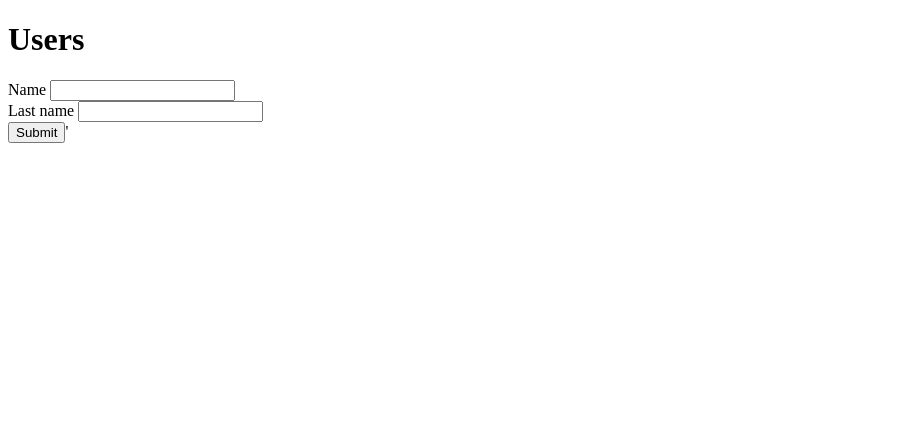
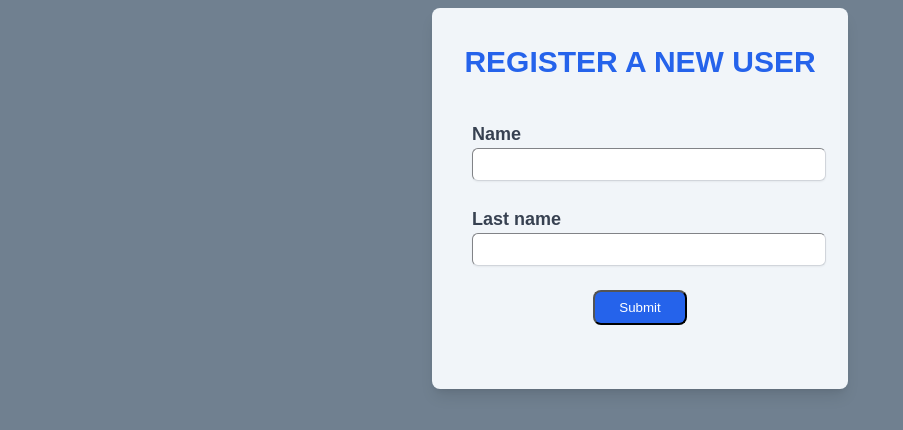
Before and after one commit to hectorslqm/users-API, a website: page index.html in a window 1280 px wide. Shown: the whole page, without its empty margins (0-903 px from the left). Drawn offline with Linux system fonts and the light colour scheme; no server answers.

Commit message:
Install Tailwind and adding some styles

```diff
--- a/api.js
+++ b/api.js
@@ -16,7 +16,7 @@ app.put('/users/:id', user.update)
 app.patch('/users/:id', user.update)
 app.delete('/users/:id', user.destroy)
 
-//This indicate to the midleware that the app will use the static files in the app folder so the user can render my index.html file
+//This indicate to the midleware that the app will use the static files in the app folder so the user can render the multiple files inside app/
 app.use(express.static('app'))
 
 app.get('/', (req, res) => {
--- a/app/main.js
+++ b/app/main.js
@@ -2,19 +2,23 @@ console.log('Welcome! Feel free to use the site or tools like Postman or Thunder
 console.log('If you need help, please contact me at: hectorslqm@gmail.com')
 const loadInitialTemplate = () => {
     const template = `
-        <h1>Users</h1>
-        <form id="user-form">
-            <div>
-                <label>Name</label>
-                <input name="name"/>
-            </div>
-            <div>
-                <label>Last name</label>
-                <input name="lastname"/>
-            </div>
-            <button type="submit">Submit</button>'
-        </form>
-        <ul id="user-list"></ul>
+        <div class="bg-slate-100 shadow-lg rounded-lg p-4 max-w-sm mx-auto">
+            <h1 class='text-3xl font-bold text-blue-600 text-center'>REGISTER A NEW USER</h1>
+            <form id="user-form" class="space-y-6 p-6">
+                <div>
+                    <label class="block text-lg font-semibold text-gray-700">Name</label>
+                    <input name="name" class="w-full p-2 border border-gray-300 rounded-md shadow-sm focus:ring-2 focus:ring-blue-500 focus:border-blue-500"/>
+                </div>
+                <div>
+                    <label class="block text-lg font-semibold text-gray-700">Last name</label>
+                    <input name="lastname" class="w-full p-2 border border-gray-300 rounded-md shadow-sm focus:ring-2 focus:ring-blue-500 focus:border-blue-500"/>
+                </div>
+                <div class="flex justify-center">
+                    <button type="submit" class="text-bold bg-blue-600 text-white py-2 px-6 rounded-lg hover:bg-blue-700 focus:ring-2 focus:ring-blue-500"> Submit</button>
+                </div>
+            </form>
+            <ul id="user-list" class="mt-6 list-disc pl-5 text-gray-700"></ul>
+        </div>
     `
     // This will replace the body of the html with the template above
     //since getElementsBytTagName returns an array we need to get the first element
@@ -43,8 +47,13 @@ const getUsers = async () => {
     const users = await response.json()
     //console.log(users)
     const template = user => `
-        <li>
-            ${user.name} ${user.lastname} <button data-id="${user._id}">Delete</button>
+        <li class="flex justify-between items-center p-4 mb-4 bg-white rounded-lg shadow-md hover:shadow-lg">
+            <span class="text-lg font-semibold text-gray-800">
+                ${user.name} ${user.lastname}
+            </span>
+            <button data-id="${user._id}" class="bg-red-500 text-white py-1 px-3 rounded-lg hover:bg-red-600 focus:outline-none focus:ring-2 focus:ring-red-500">
+                Delete
+            </button>
         </li>
     `
 
--- /dev/null
+++ b/app/styles.css
@@ -0,0 +1,14 @@
+@tailwind base;
+@tailwind components;
+@tailwind utilities;
+
+body {
+    font-family: Arial, sans-serif;
+    line-height: 1.5;
+    background-color: slategray;
+  }
+
+h1 {
+font-size: 2rem;
+margin-bottom: 1rem;
+}
--- a/index.html
+++ b/index.html
@@ -4,6 +4,7 @@
     <meta charset="UTF-8">
     <meta name="viewport" content="width=device-width, initial-scale=1.0">
     <title>Users API</title>
+    <link href="/output.css" rel="stylesheet">
 </head>
 <body>
     <!-- This will load main.js-->
--- /dev/null
+++ b/postcss.config.js
@@ -0,0 +1,6 @@
+module.exports = {
+  plugins: {
+    tailwindcss: {},
+    autoprefixer: {},
+  },
+}
--- /dev/null
+++ b/tailwind.config.js
@@ -0,0 +1,11 @@
+/** @type {import('tailwindcss').Config} */
+module.exports = {
+  corePlugins: {
+    preflight: false,
+  },
+  content: ["./app/**/*.{html,js}"],
+  theme: {
+    extend: {},
+  },
+  plugins: [],
+}
```
Also changed, not shown: package.json (+10 -2 lines), app/output.css (added), 1 other file.
